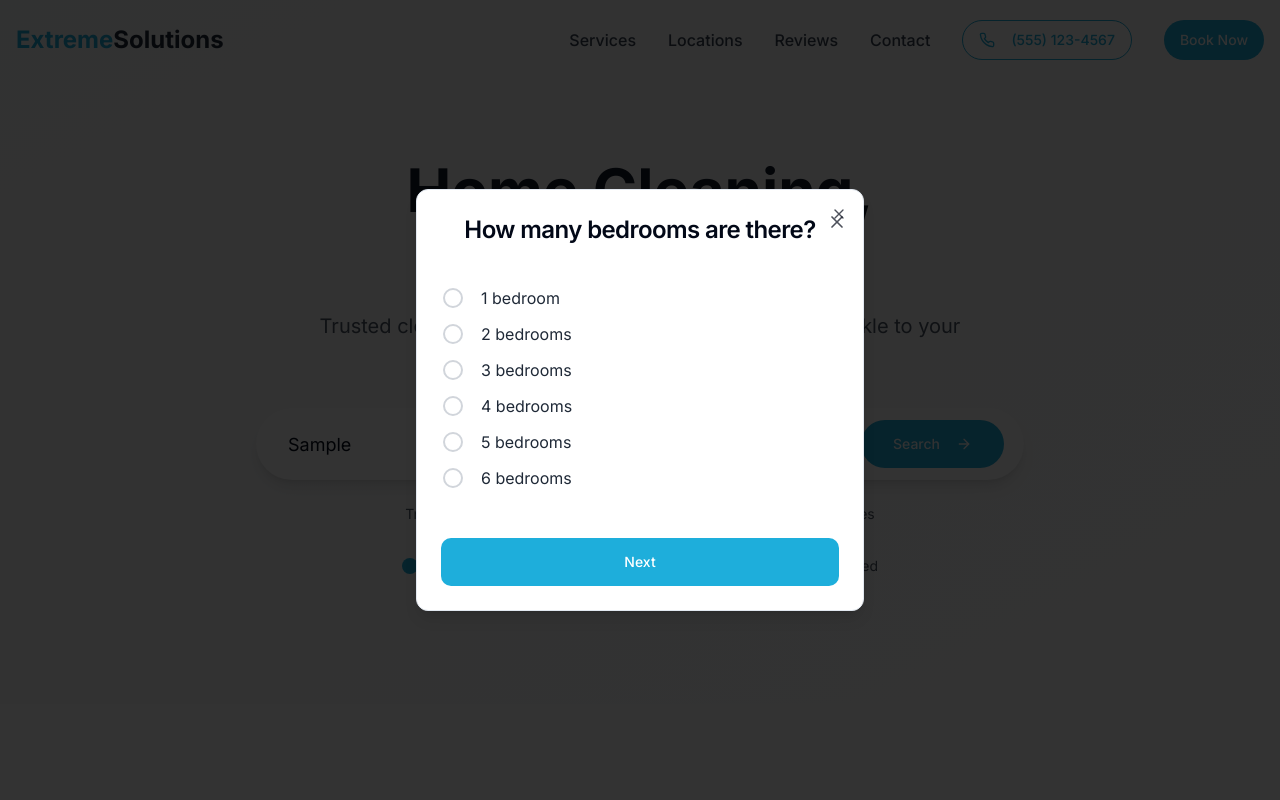
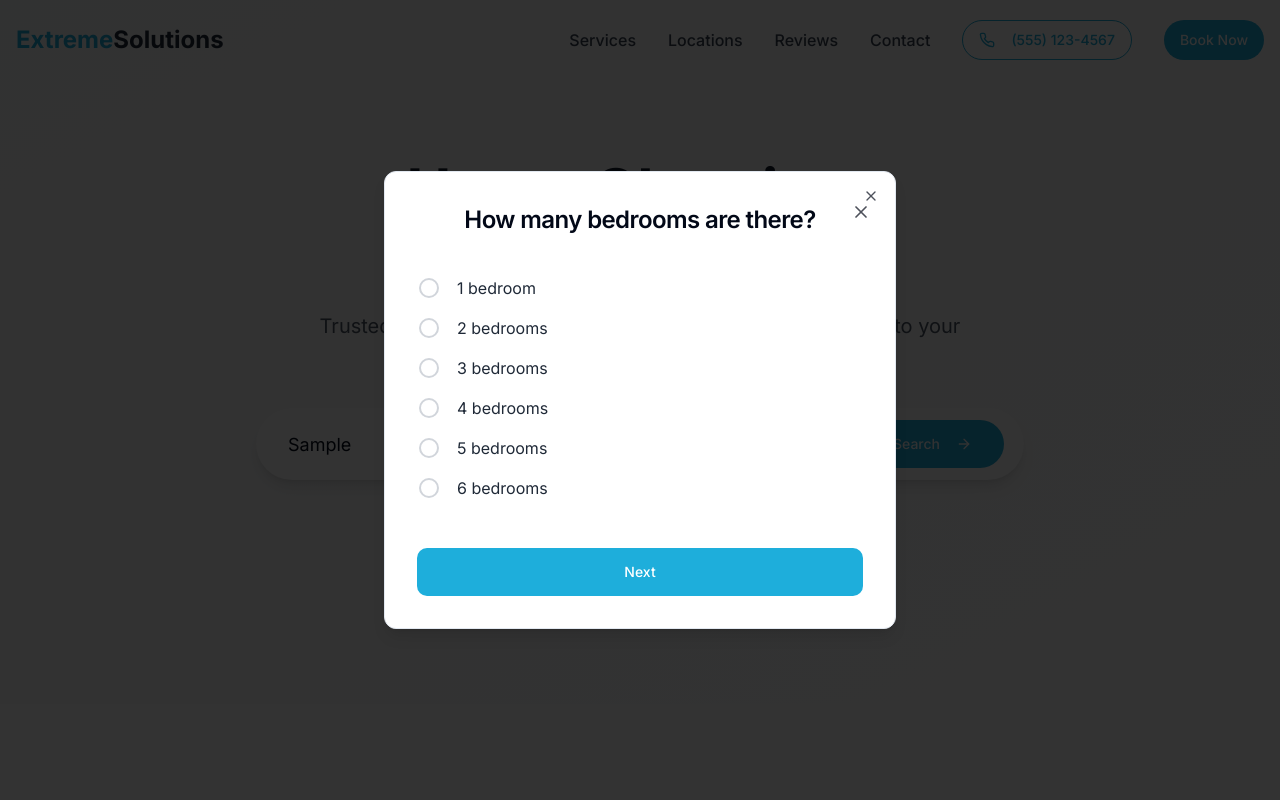
Before and after one commit to extremesolnclean/clean-spark-solutions, a React (Vite) app: page / in a window 1280 px wide. Both pictures are taken after typing "Sample", "Sample" into the empty fields and a click on the button "Search". Shown: the top 800 px of the page. Built offline with nearby package versions, Linux system fonts and the light colour scheme.

Commit message:
Fix: Remove extra close icon
Refactor dialog to use a single close icon and increase size.

```diff
--- a/src/components/sections/Hero.tsx
+++ b/src/components/sections/Hero.tsx
@@ -96,20 +96,20 @@ const Hero = () => {
 
       {/* Dialog for bedroom selection */}
       <Dialog open={showDialog} onOpenChange={setShowDialog}>
-        <DialogContent className="sm:max-w-md bg-white rounded-lg p-6">
-          <DialogHeader>
+        <DialogContent className="sm:max-w-lg bg-white rounded-lg p-8"> {/* Increased size with max-w-lg and p-8 */}
+          <DialogHeader className="relative">
             <DialogTitle className="text-center text-2xl font-semibold">
               How many bedrooms are there?
             </DialogTitle>
             <button
               onClick={() => setShowDialog(false)}
-              className="absolute right-4 top-4 rounded-sm opacity-70 hover:opacity-100 focus:outline-none"
+              className="absolute -right-2 -top-2 rounded-sm opacity-70 hover:opacity-100 focus:outline-none"
             >
               <X className="h-5 w-5" />
             </button>
           </DialogHeader>
 
-          <div className="mt-6 flex flex-col space-y-3">
+          <div className="mt-6 flex flex-col space-y-4"> {/* Slightly increased spacing */}
             {[1, 2, 3, 4, 5, 6].map((num) => (
               <label key={num} className="flex items-center cursor-pointer">
                 <div className="flex items-center justify-center w-6 h-6 mr-4">
```
